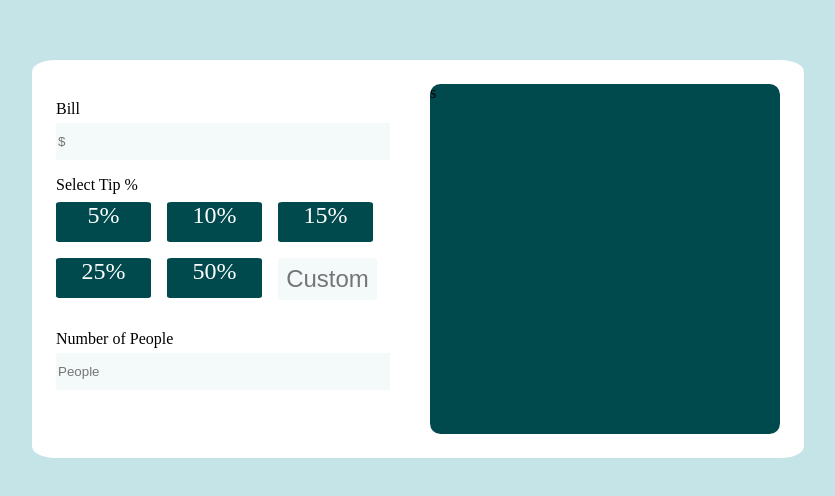
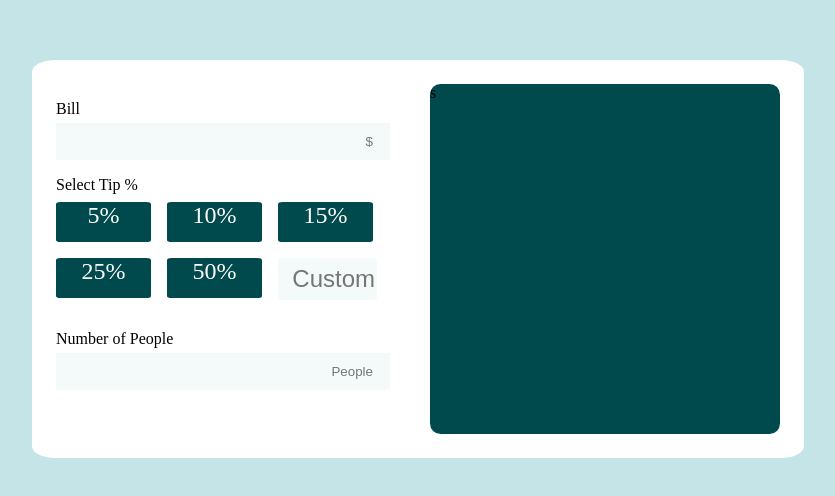
Before and after one commit to FlorinDobinciuc/tip-calculator, a React (Create React App) app in the folder tip-calculator/: page / in a window 1280 px wide. Shown: the part 156-652 px from the top of the page, without its empty margins (222-1057 px from the left). Built offline with nearby package versions, Linux system fonts and the light colour scheme.

Commit message:
Add some styles for the input tag

```diff
--- a/tip-calculator/src/components/input/Input.jsx
+++ b/tip-calculator/src/components/input/Input.jsx
@@ -2,7 +2,12 @@ function Input({ labelName, placeholderName }) {
   return (
     <div className="input">
       <label htmlFor="input">{labelName}</label>
-      <input type="text" className="text-input" placeholder={placeholderName} />
+      <input
+        type="number"
+        className="text-input"
+        placeholder={placeholderName}
+        required
+      />
     </div>
   );
 }
--- a/tip-calculator/src/index.css
+++ b/tip-calculator/src/index.css
@@ -67,6 +67,15 @@ label {
   font-size: 1.5rem;
   margin-right: 1rem;
   margin-bottom: 1rem;
+  text-align: center;
+}
+
+input {
+  text-align: right !important;
+}
+
+.tip:hover {
+  background-color: hsl(186, 14%, 43%);
 }
 
 .custom-tip {
```
